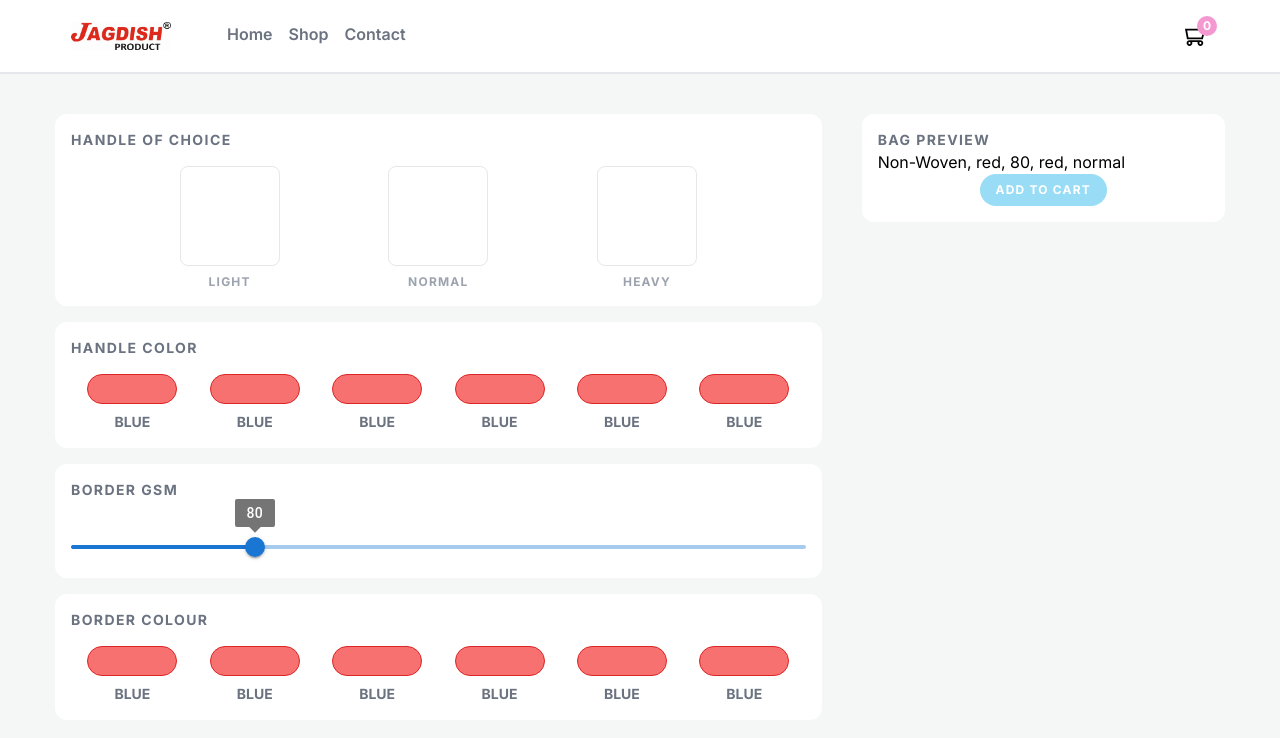
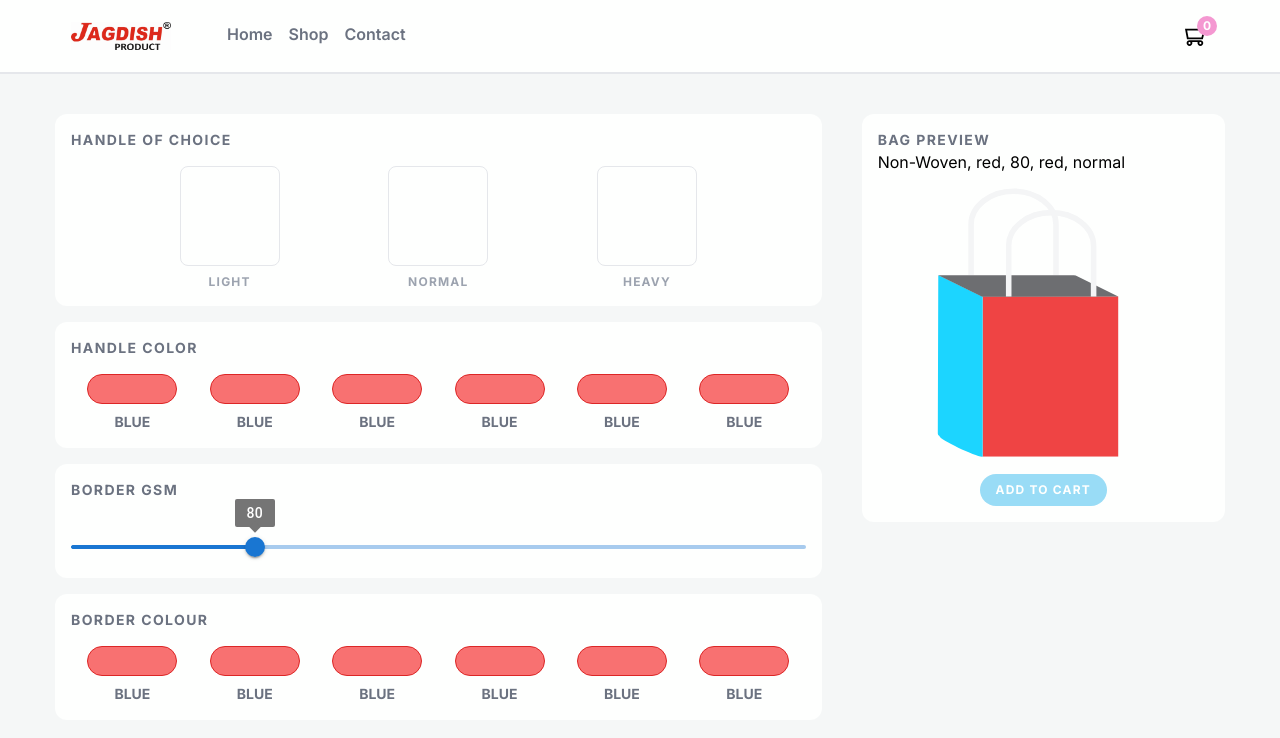
Before and after one commit to igoyalsamarth/jagdish-bags, a Next.js app: page /shop/non-woven in a window 1280 px wide. Shown: the top 738 px of the page. Built offline with nearby package versions, Linux system fonts and the light colour scheme.

Commit message:
svg setup

```diff
--- a/app/shop/[slug]/page.tsx
+++ b/app/shop/[slug]/page.tsx
@@ -102,6 +102,7 @@ export default function Page({ params }: { params: { slug: string } }) {
                     <section className='flex flex-col'>
                         <p className='text-sm font-bold text-gray-500 tracking-widest uppercase'>BAG PREVIEW</p>
                         {<div><p>{bag.bagType}, {bag.borderColor}, {bag.borderGSM}, {bag.handleColor}, {bag.handleType}</p></div>}
+                        <svg xmlns="http://www.w3.org/2000/svg" width="300" height="300" viewBox="0 0 1080 1080"><title>bag-2</title><rect x="376.76" y="440.59" width="488" height="576.57" fill="#ef4444"/><path d="M376.76,442.32l-145.88-71.2L217,364.18l-1.73,569.91a10.49,10.49,0,0,0,6,9.49c-1.58,13.36,149.32,82.83,155.5,73.57" fill='#1cd5ff'/><path d="M217,364.18l156.11,76.37a17.58,17.58,0,0,0,7.74,1.76l483.92-1.72-153-74.81a15.9,15.9,0,0,0-6.94-1.6H217" fill='#6d6e71'/><path d="M776.18,440.59v-182c0-66-68.42-119.5-152.82-119.5s-152.83,53.5-152.83,119.5v182" fill='none' stroke='#f4f5f6' strokeMiterlimit='10' strokeWidth='20px'/><path d="M640.73,363.47v-182c0-66-68.43-119.5-152.83-119.5S335.08,115.5,335.08,181.5v182" fill='none' stroke='#f4f5f6' strokeMiterlimit='10' strokeWidth='20px'/></svg>
                     </section>
                     <section className='flex justify-center'>
                         <button onClick={()=> dispatch(addQuantity(bag))} className=" w-fit px-4 py-2 bg-[#01a9e9]/40 hover:bg-[#01a9e9]/60 rounded-full text-xs font-bold tracking-widest text-[#fefffe]">ADD TO CART</button>
```
